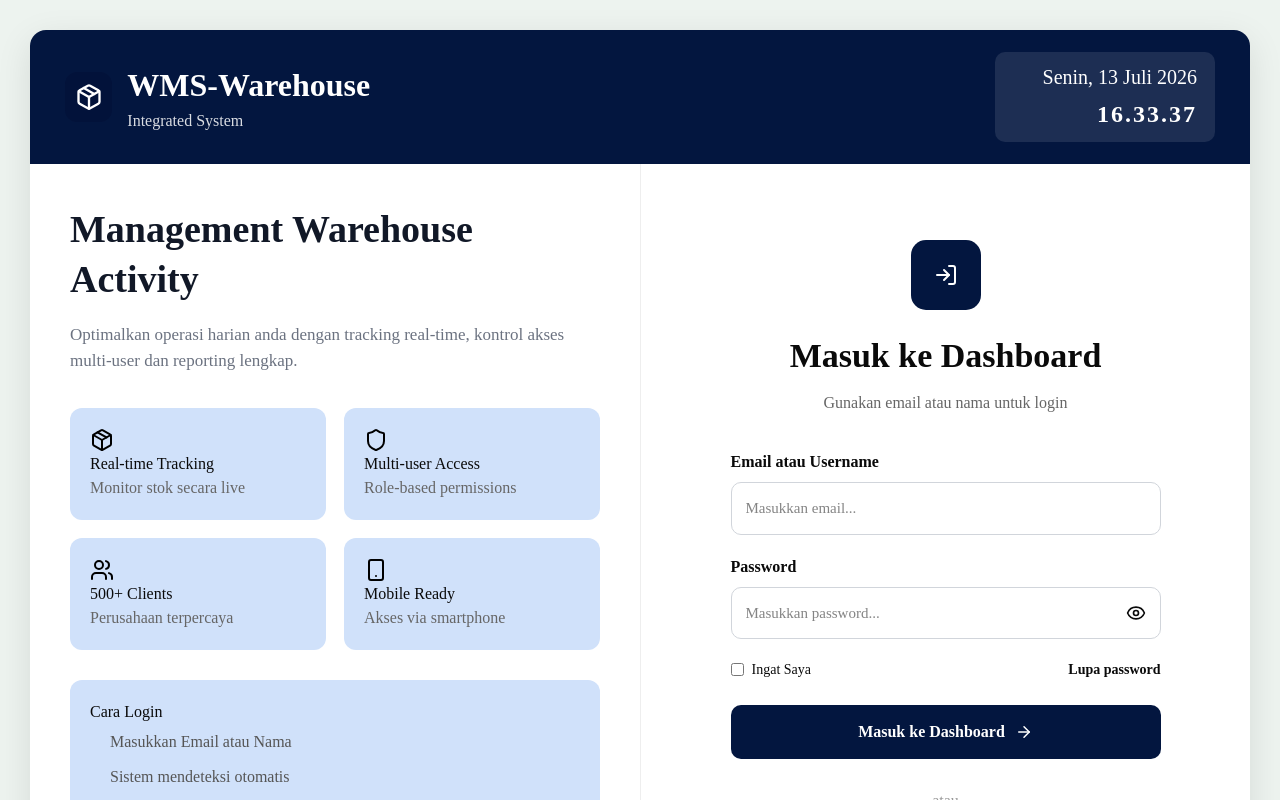
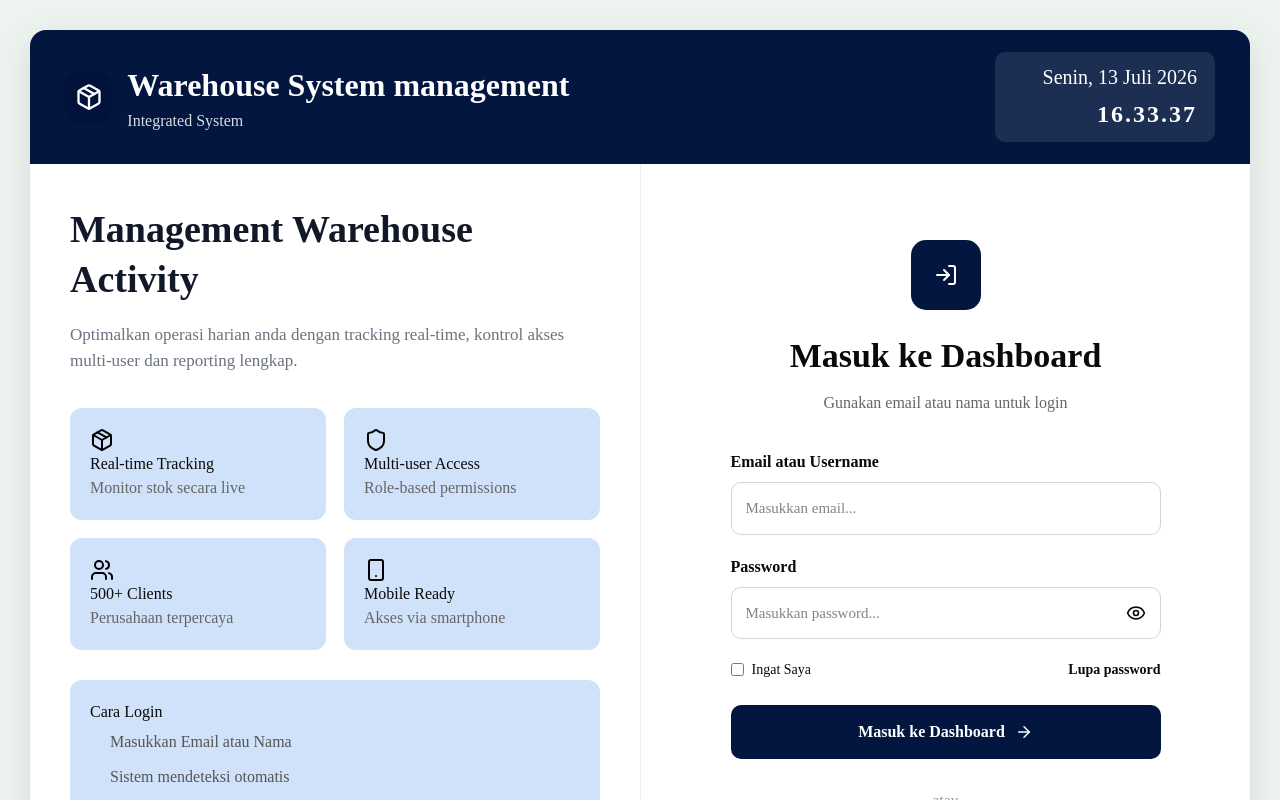
Before and after one commit to dianro0110-prog/wms-logistik, a Next.js app: page /login in a window 1280 px wide. Shown: the top 800 px of the page. Built offline with nearby package versions, Linux system fonts and the light colour scheme.

Commit message:
Update login page

```diff
--- a/app/login/page.tsx
+++ b/app/login/page.tsx
@@ -171,7 +171,7 @@ alignItems:"center"
         fontWeight: "bold",
       }}
     >
-      WMS-Warehouse
+      Warehouse System management
     </div>
 
     <div
```
